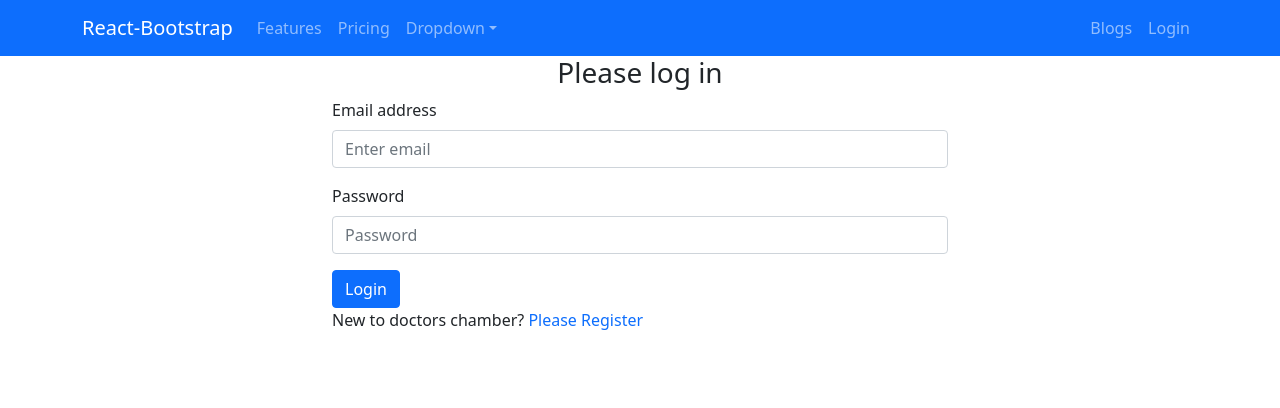
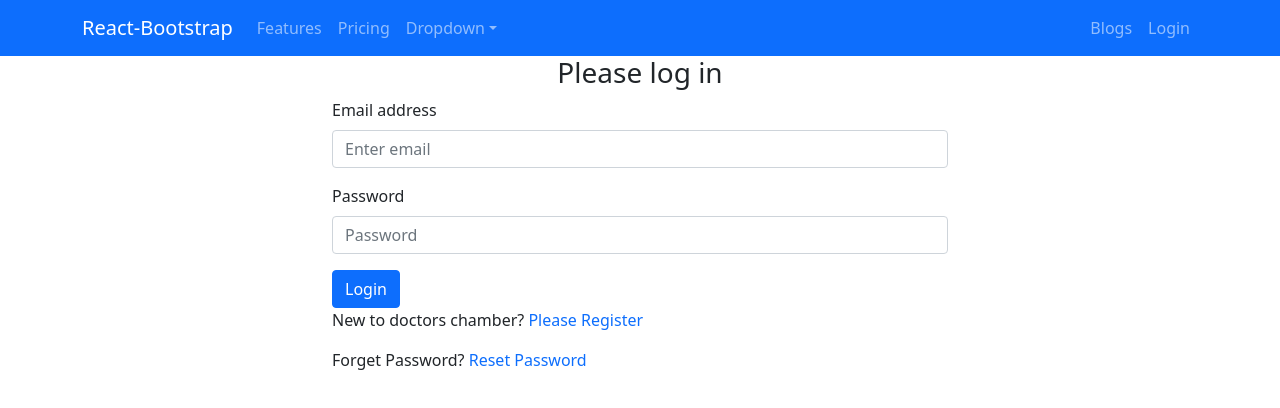
Before and after one commit to Eshshatabdi/physical-care, a React (Create React App) app: page /login in a window 1280 px wide. Shown: the top 408 px of the page. Built offline with nearby package versions, Linux system fonts and the light colour scheme.

Commit message:
reset password complete

```diff
--- a/src/Pages/Login/Login/Login.js
+++ b/src/Pages/Login/Login/Login.js
@@ -1,6 +1,6 @@
 import React, { useState } from 'react';
 import { Button, Form } from 'react-bootstrap';
-import { useSignInWithEmailAndPassword } from 'react-firebase-hooks/auth';
+import { useSendPasswordResetEmail, useSignInWithEmailAndPassword } from 'react-firebase-hooks/auth';
 
 import { Link, useLocation, useNavigate } from 'react-router-dom';
 import auth from '../../../firebase.init';
@@ -16,6 +16,8 @@ const Login = () => {
         loading,
         error,
     ] = useSignInWithEmailAndPassword(auth);
+    const [sendPasswordResetEmail, sending] = useSendPasswordResetEmail(auth
+    );
 
 
 
@@ -44,6 +46,16 @@ const Login = () => {
     if (user) {
         navigate('/home')
     }
+
+
+
+    const resetPassword = async (event) => {
+        setEmail(event.target.value);
+
+        await sendPasswordResetEmail(email);
+        alert('Sent email');
+
+    }
     return (
         <div className='container w-50 mx-auto'>
             <h3 className='text-center'>Please log in</h3>
@@ -68,6 +80,7 @@ const Login = () => {
                 </Button>
             </Form>
             <p>New to doctors chamber? <Link to='/register' className='text-primary pe-auto text-decoration-none' onClick={navigateRegister}>Please Register</Link> </p>
+            <p>Forget Password? <Link to='/register' className='text-parmery pe-auto text-decoration-none' onClick={resetPassword}>Reset Password</Link> </p>
 
         </div>
     );
--- a/src/Pages/Login/Register/Register.js
+++ b/src/Pages/Login/Register/Register.js
@@ -54,9 +54,9 @@ const Register = () => {
         navigate('/home')
 
     };
-    if (user) {
-        console.log(user)
-    }
+    // if (user) {
+    //     console.log(user)
+    // }
     return (
         <div className='container w-50 mx-auto'>
             <h3 className='text-center text-primary'>Please Register</h3>
```
